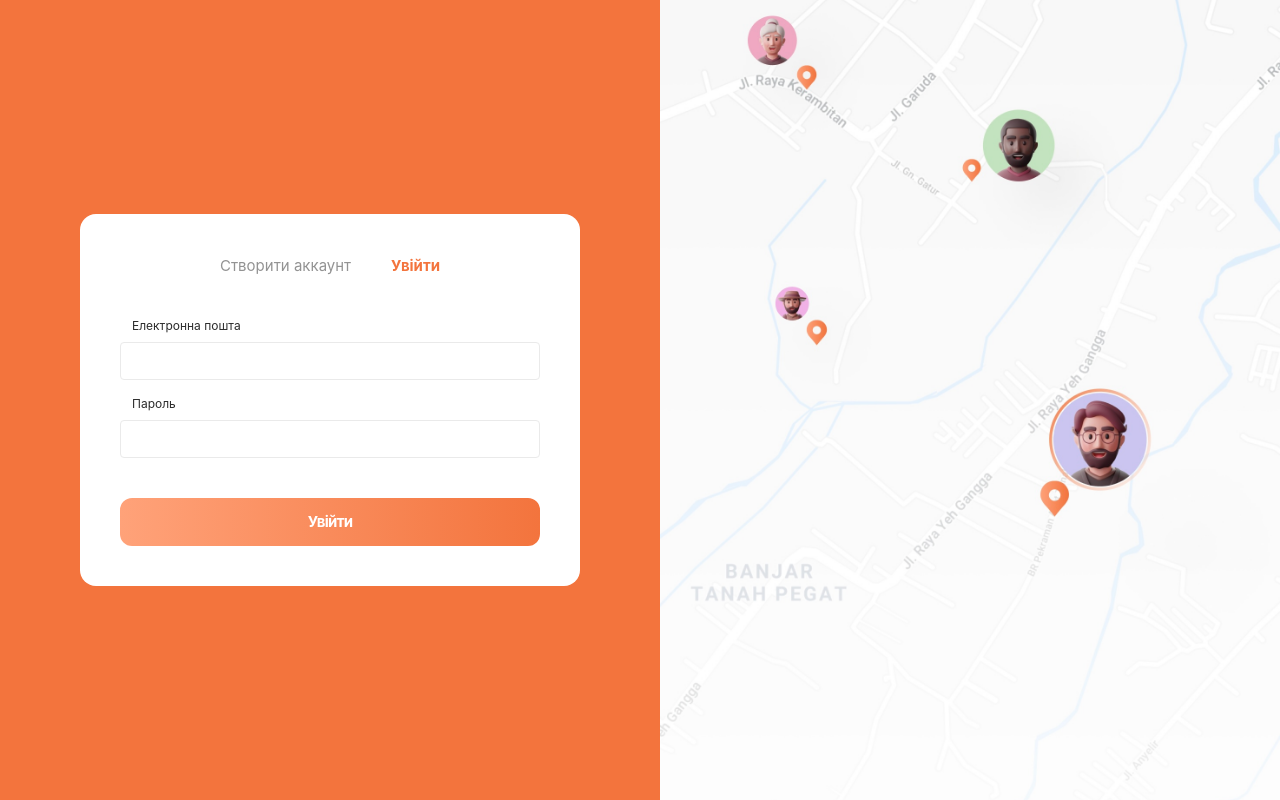
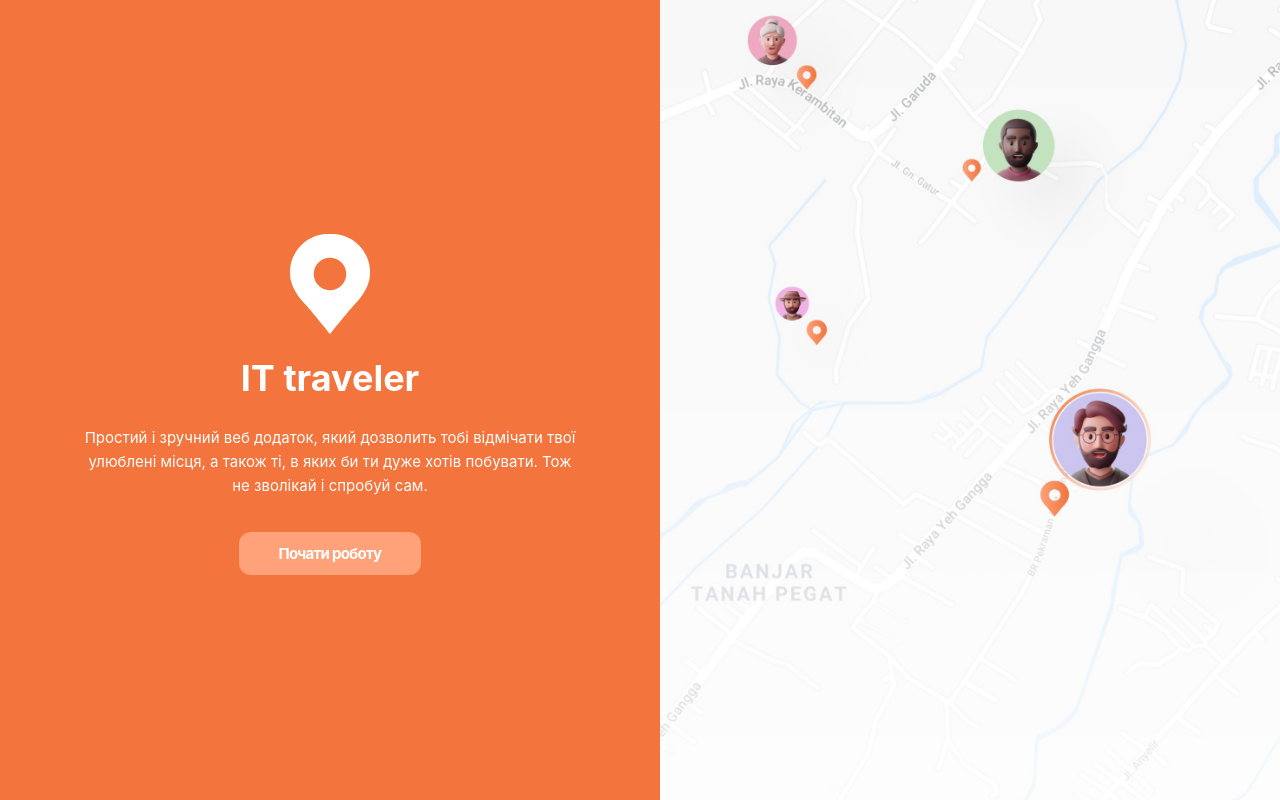
Before and after one commit to NelliDiachkina/it-traveler, a Vue app: page / in a window 1280 px wide. Before the commit this address led to /auth/login. Built offline with nearby package versions, Linux system fonts and the light colour scheme.

Commit message:
Added publicRoutes

```diff
--- a/src/router/index.js
+++ b/src/router/index.js
@@ -27,11 +27,12 @@ export const router = createRouter({
 
 router.beforeEach((to, from, next) => {
   const authRoutes = ['login', 'registration']
+  const publicRoutes = ['greeting']
   const { name } = to
 
   if (authService.isLoggedIn() && authRoutes.includes(name)) {
     next({ name: 'homepage' })
-  } else if (!authRoutes.includes(name) && !authService.isLoggedIn()) {
+  } else if (!authService.isLoggedIn() && ![...authRoutes, ...publicRoutes].includes(name)) {
     next({ name: 'login' })
   } else {
     next()
```
